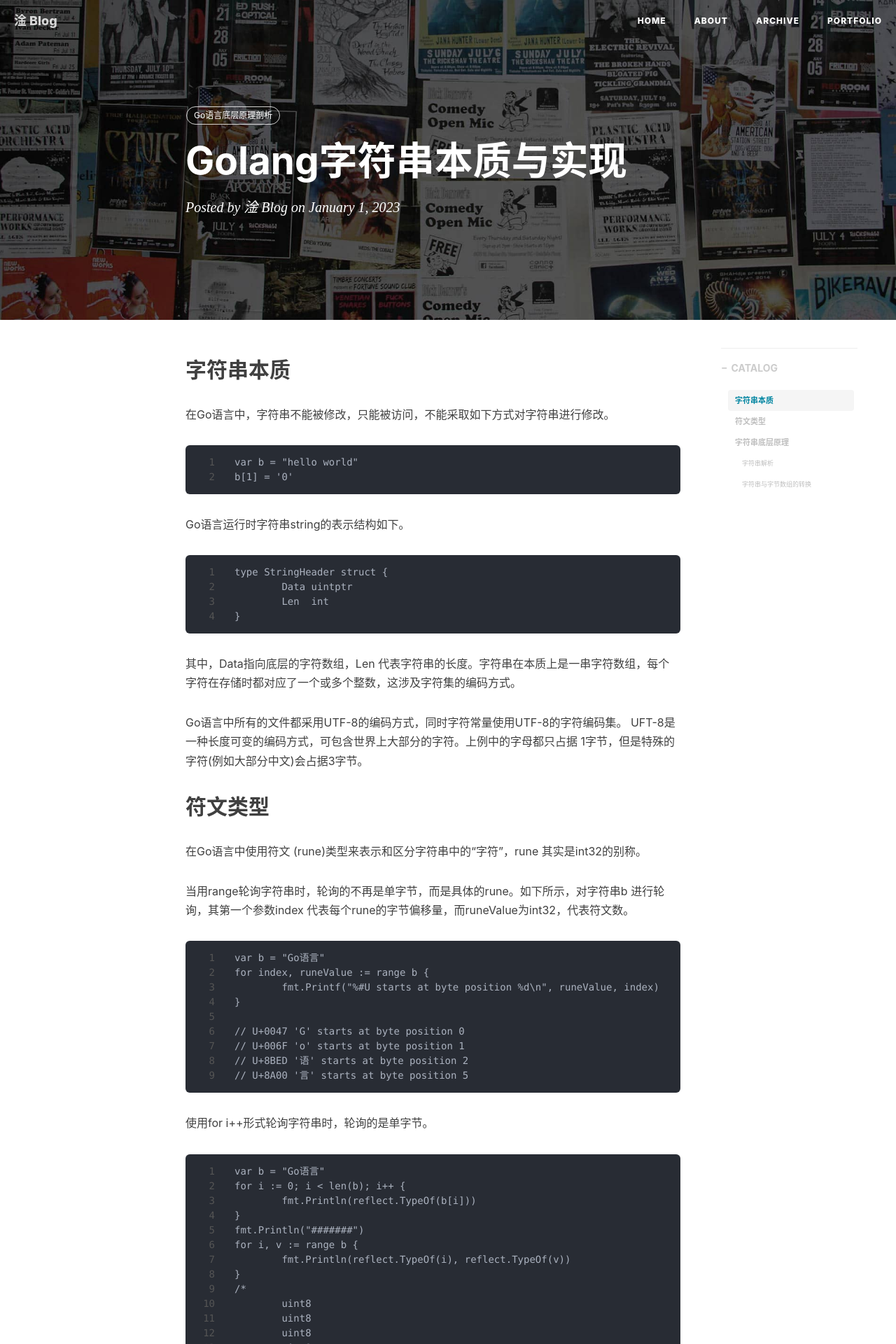
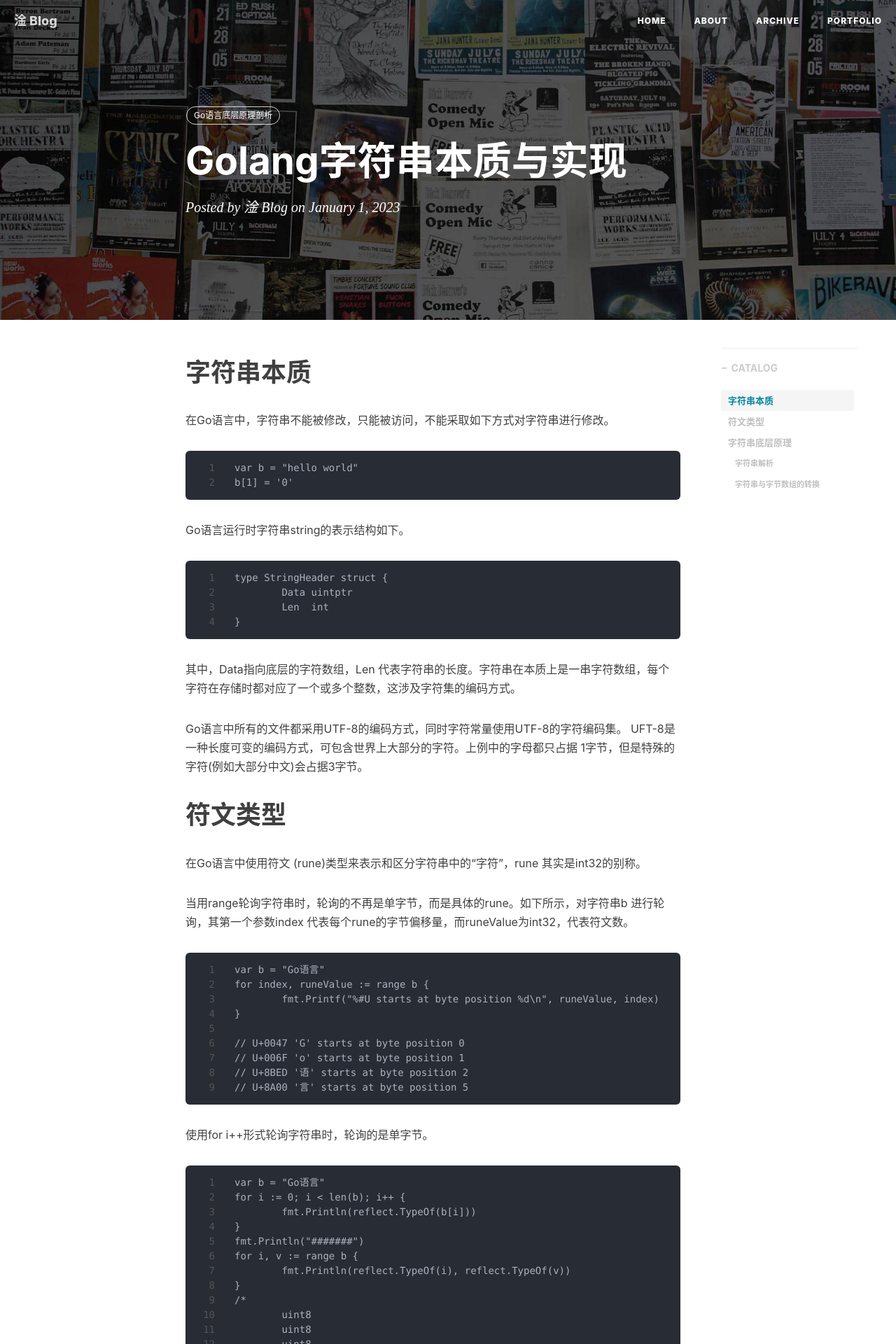
Before and after one commit to wangchanggan/wangchanggan.github.io, a Jekyll site: the page built from _posts/2023-01-01-Golang字符串本质与实现.md, in a window 1280 px wide. Shown: the top 1920 px of the page at 70% size. Built offline with Jekyll 4.4.1, drawn with Linux system fonts in a browser that asks for light colours; nearby versions of some CDN libraries; comment, search, counter and statistics services are not loaded.

Commit message:
修改文章目录结构从一级开始

````diff
--- a/_layouts/post.html
+++ b/_layouts/post.html
@@ -20,14 +20,14 @@
                 col-md-10 col-md-offset-1
                 post-container">
 
-               <!-- &lt;!&ndash; Multi-Lingual &ndash;&gt;
+                <!-- Multi-Lingual -->
                 {% if page.multilingual %}
-                &lt;!&ndash; Language Selector &ndash;&gt;
+                <!-- Language Selector -->
                 <select class="sel-lang" onchange= "onLanChange(this.options[this.options.selectedIndex].value)">
                     <option value="0" selected> 中文 Chinese </option>
                     <option value="1"> 英文 English </option>
                 </select>
-                {% endif %}-->
+                {% endif %}
 
 				{{ content }}
 
--- a/_posts/2023-01-01-Golang字符串本质与实现.md
+++ b/_posts/2023-01-01-Golang字符串本质与实现.md
@@ -7,7 +7,7 @@
     - Go语言底层原理剖析
 ---
 
-## 字符串本质
+# 字符串本质
 在Go语言中，字符串不能被修改，只能被访问，不能采取如下方式对字符串进行修改。
 ```
 var b = "hello world"
@@ -24,7 +24,7 @@
 
 Go语言中所有的文件都采用UTF-8的编码方式，同时字符常量使用UTF-8的字符编码集。 UFT-8是一种长度可变的编码方式，可包含世界上大部分的字符。上例中的字母都只占据 1字节，但是特殊的字符(例如大部分中文)会占据3字节。
 
-## 符文类型
+# 符文类型
 在Go语言中使用符文 (rune)类型来表示和区分字符串中的“字符”，rune 其实是int32的别称。
 
 当用range轮询字符串时，轮询的不再是单字节，而是具体的rune。如下所示，对字符串b 进行轮询，其第一个参数index 代表每个rune的字节偏移量，而runeValue为int32，代表符文数。
@@ -69,8 +69,8 @@
 
 rune 等同于int32，常用来处理unicode或utf-8字符
 
-## 字符串底层原理
-### 字符串解析
+# 字符串底层原理
+## 字符串解析
 字符串有两种声明方式:
 ```
 var a string = `hello world`
@@ -80,7 +80,7 @@
 
 双引号调用stdStrng 函数，如果出现另一个双引号则直接退出，如果出现了\\，则对后面的字符进行转义。在双引号中不能出现换行符。
 
-### 字符串与字节数组的转换
+## 字符串与字节数组的转换
 ```
 a := "hello world"
 b := []byte(a)
````
